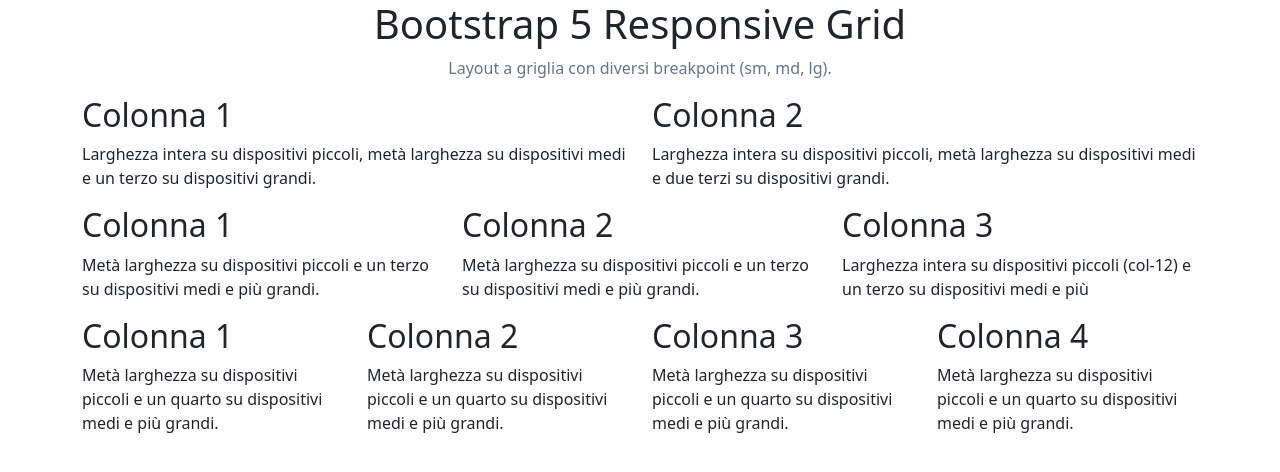
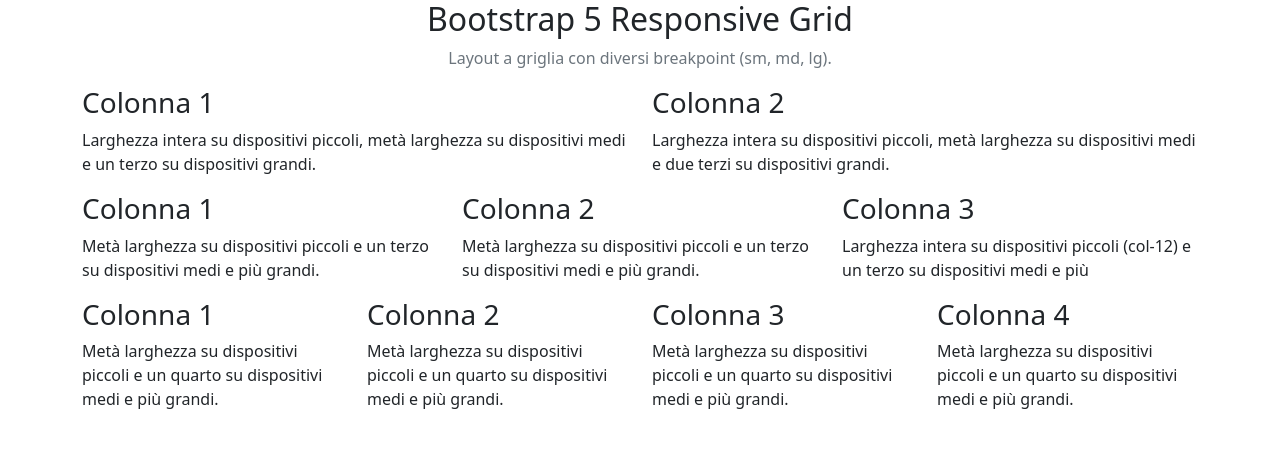
Before and after one commit to mauriziopalmisano/htmlcss-bootstrap-layout, a plain HTML site: page index.html in a window 1280 px wide. Drawn offline with nearby package versions, Linux system fonts and the light colour scheme.

Commit message:
cambio dei tag h1 ->h2 h2->h3

```diff
--- a/index.html
+++ b/index.html
@@ -14,7 +14,7 @@
         <div class="container">
             <div class="row ">
                 <div class="col text-center">
-                    <h1>Bootstrap 5 Responsive Grid</h1>
+                    <h2>Bootstrap 5 Responsive Grid</h2>
                     <p class="text-secondary">Layout a griglia con diversi breakpoint (sm, md, lg).</p>
                 </div>
             </div>
@@ -23,43 +23,43 @@
     <div class="container">
         <div class="row">
             <div class="col-sm-12 col-md-4 col-lg-6">
-                <h2>Colonna 1</h2>
+                <h3>Colonna 1</h3>
                 <p>Larghezza intera su dispositivi piccoli, metà larghezza su dispositivi medi e un terzo su dispositivi grandi.</p>
             </div>
             <div class="col-sm-12 col-md-8 col-lg-6">
-                <h2>Colonna 2</h2>
+                <h3>Colonna 2</h3>
                 <p>Larghezza intera su dispositivi piccoli, metà larghezza su dispositivi medi e due terzi su dispositivi grandi.</p>
             </div>
         </div>
         <div class="row">
             <div class="col-sm-6 col-md-4">
-                <h2>Colonna 1</h2>
+                <h3>Colonna 1</h3>
                 <p>Metà larghezza su dispositivi piccoli e un terzo su dispositivi medi e più grandi.</p>
             </div>
             <div class="col-sm-6 col-md-4">
-                <h2>Colonna 2</h2>
+                <h3>Colonna 2</h3>
                 <p>Metà larghezza su dispositivi piccoli e un terzo su dispositivi medi e più grandi.</p>
             </div>
             <div class="col-sm-12 col-md-4">
-                <h2>Colonna 3</h2>
+                <h3>Colonna 3</h3>
                 <p>Larghezza intera su dispositivi piccoli (col-12) e un terzo su dispositivi medi e più</p>
             </div>
         </div>
         <div class="row row-cols-sm-2 row-cols-md-4">
             <div class="col">
-                <h2>Colonna 1</h2>
+                <h3>Colonna 1</h3>
                 <p>Metà larghezza su dispositivi piccoli e un quarto su dispositivi medi e più grandi.</p>
             </div>
             <div class="col">
-                <h2>Colonna 2</h2>
+                <h3>Colonna 2</h3>
                 <p>Metà larghezza su dispositivi piccoli e un quarto su dispositivi medi e più grandi.</p>
             </div>
             <div class="col">
-                <h2>Colonna 3</h2>
+                <h3>Colonna 3</h3>
                 <p>Metà larghezza su dispositivi piccoli e un quarto su dispositivi medi e più grandi.</p>
             </div>
             <div class="col">
-                <h2>Colonna 4</h2>
+                <h3>Colonna 4</h3>
                 <p>Metà larghezza su dispositivi piccoli e un quarto su dispositivi medi e più grandi.</p>
             </div>
         </div>
```
